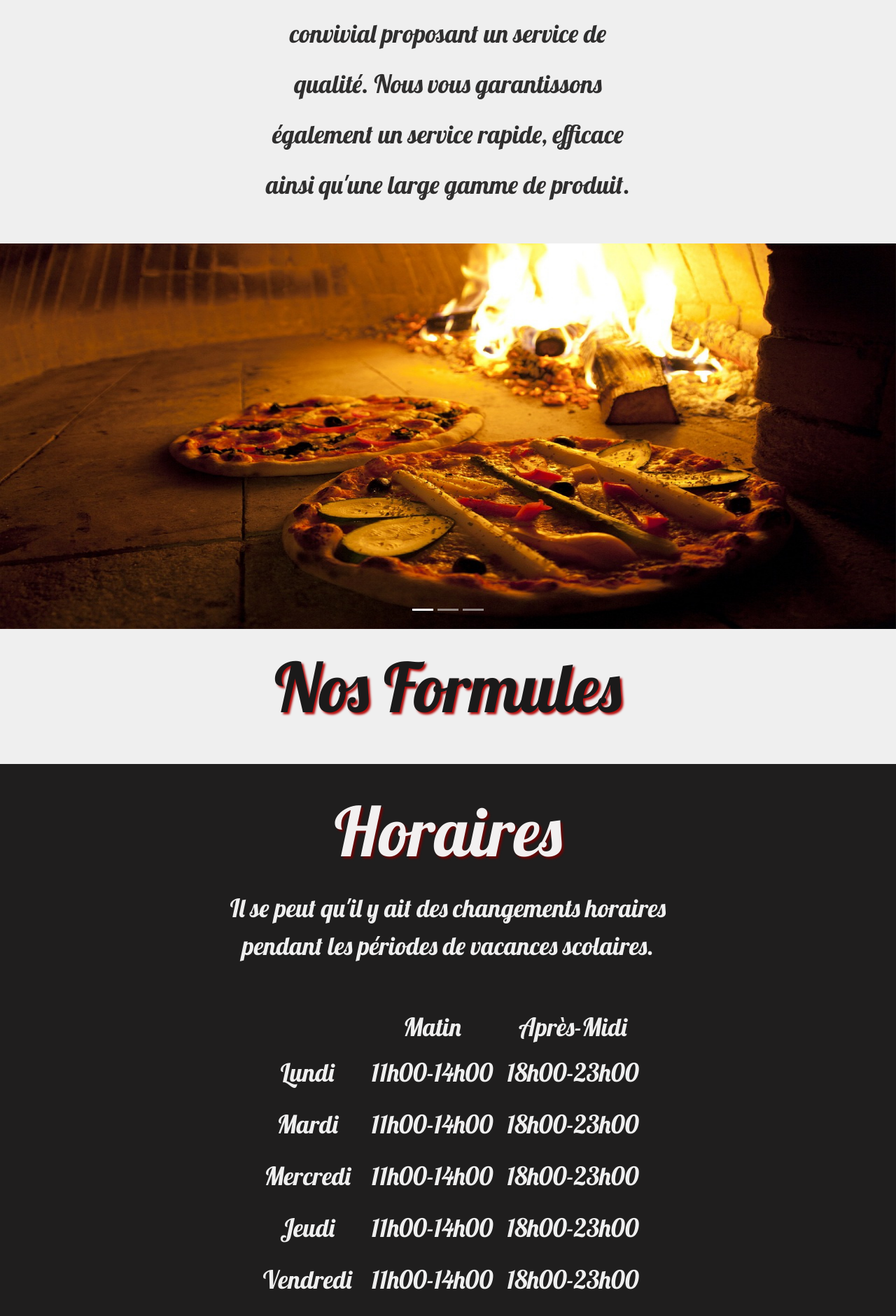
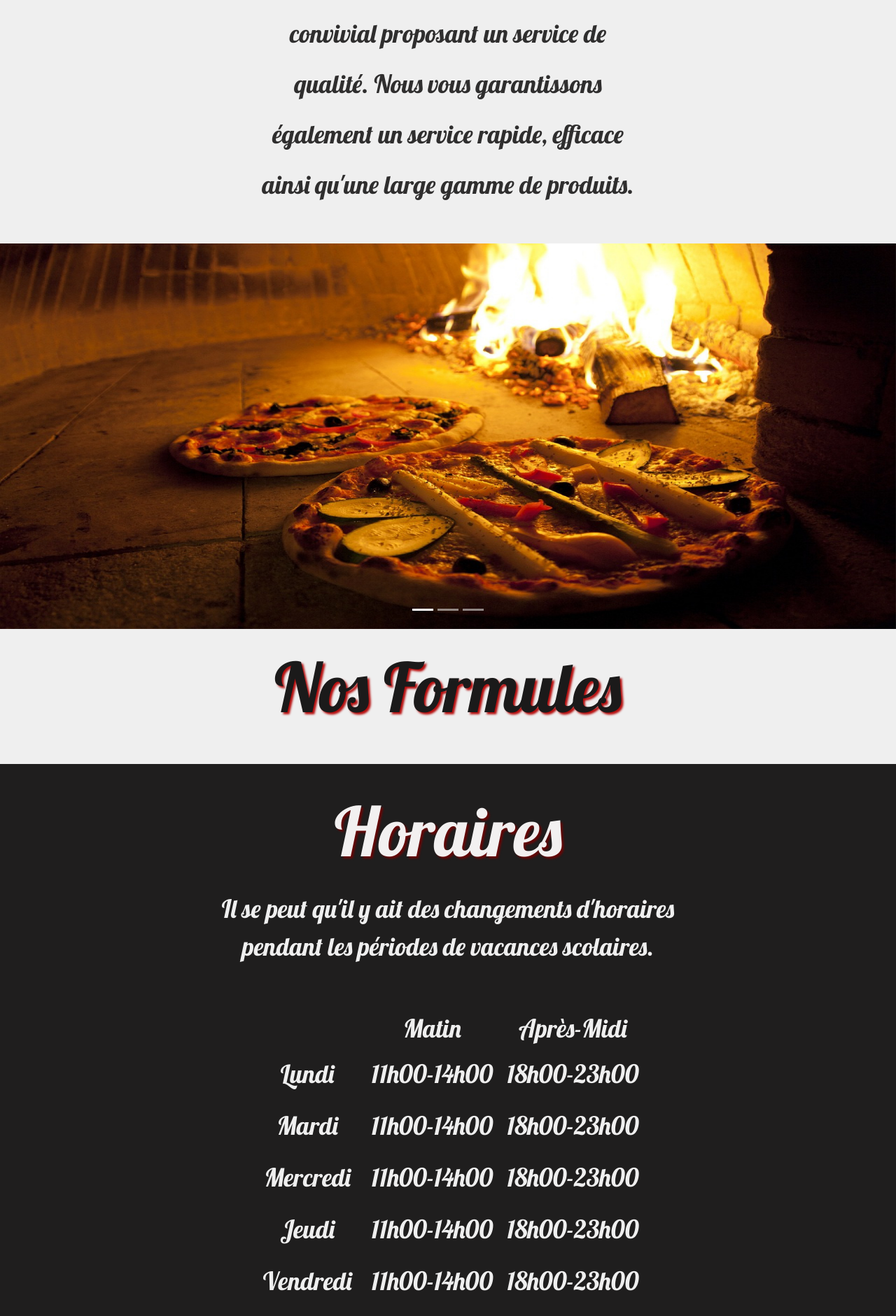
Before and after one commit to TomCermelli/BraiseDoree, a Symfony app: template templates/home/index.html.twig in a window 1280 px wide. Shown: the part 693-2574 px from the top of the page at 70% size. Run offline with Twig, Linux system fonts and the light colour scheme; the template is opened without the code that fills it, so the values that code supplies are empty; some libraries are stand-ins or nearby versions.

Commit message:
orthographe

```diff
--- a/templates/admin/index.html.twig
+++ b/templates/admin/index.html.twig
@@ -18,7 +18,7 @@ Création de tout les produits
   <li class="df placementList">
     <a class="txtBlackecol colLink linkUnderline" href="/admin/formula">Crée une formumle</a>
   </li>
-  <li class="df placementList"> <!--headerLeft sert à gérer la marge du menu à gauche de l'image -->
+  <li class="df placementList">
     <a class="txtBlackecol colLink linkUnderline" href="/admin/pizza">Crée une pizza</a>
   </li>
   <li class="df placementList">
--- a/templates/home/index.html.twig
+++ b/templates/home/index.html.twig
@@ -16,7 +16,7 @@
   <h1 class="titleBlackcol titleSize">A propos de La Braise Dorée</h1>
   <p class="textInfo">
     Spécialisés dans la cuisson de pizza traditionnelle, nous proposons avant tout à notre clientèle,
-    un moment de partage, convivial proposant un service de qualité. Nous vous garantissons également un service rapide, efficace ainsi qu'une large gamme de produit.
+    un moment de partage, convivial proposant un service de qualité. Nous vous garantissons également un service rapide, efficace ainsi qu'une large gamme de produits.
   </p>
 </div>
 
@@ -52,7 +52,7 @@
     {% for formula in formulas %}
     <div class="posFormule">
       <div class="">
-        <h3 class="formuleTitle">{{formula.name}} à {{formula.price}}</h3>
+        <h3 class="formuleTitle">{{formula.name}} à {{formula.price}}€</h3>
       <div id="carouselFormule2" class="carousel slide carouselWith" data-ride="carousel"> <!--Div du carousel, -->
         <div class="carousel-inner"> <!--La div où se trouve les images-->
 
@@ -102,7 +102,7 @@
 <div class="boxSize df fww horaireBackground"> <!--df=display: flex, fw=flex-wrap: wrap, cette div sert pour englober l'image de la devanture et les horraires-->
   <div class="df fdc txtA txtWhitecol"> <!--fd=flex-direction: column, la div pour les horraires-->
     <h2 class="titleRedcol horraireTitle titleSize">Horaires</h3>
-      <p class="hourDescript">Il se peut qu'il y ait des changements horaires pendant les périodes de vacances scolaires.</p>
+      <p class="hourDescript">Il se peut qu'il y ait des changements d'horaires pendant les périodes de vacances scolaires.</p>
       <div>
         <table class="ma"> <!--Affichage des horraires, ma=margin: auto-->
           <tr>
--- a/templates/produit/index.html.twig
+++ b/templates/produit/index.html.twig
@@ -39,9 +39,10 @@ La Braise Dorée, Nos pizzas et autres produits
     <h3 class=""><a href="#dessert" class="titleBlackcol nav-link colLink linkUnderline linkSize">Desserts</a></h3>
   </div>
 </div>
+<!--
 <div class="downloadBtn">
   <a class="redcol" href="/pdf"><input class="btn" type="submit" name="submit" value="Télécharger Notre Carte"></a>
-</div>
+</div>-->
 
 <div class="idPadding" id="pizzaRouge">
 </div>
```
Also changed, not shown: src/Controller/PDFController.php (+1 -12 lines), src/Controller/SecurityController.php (+14 -13 lines), 1 other file.
